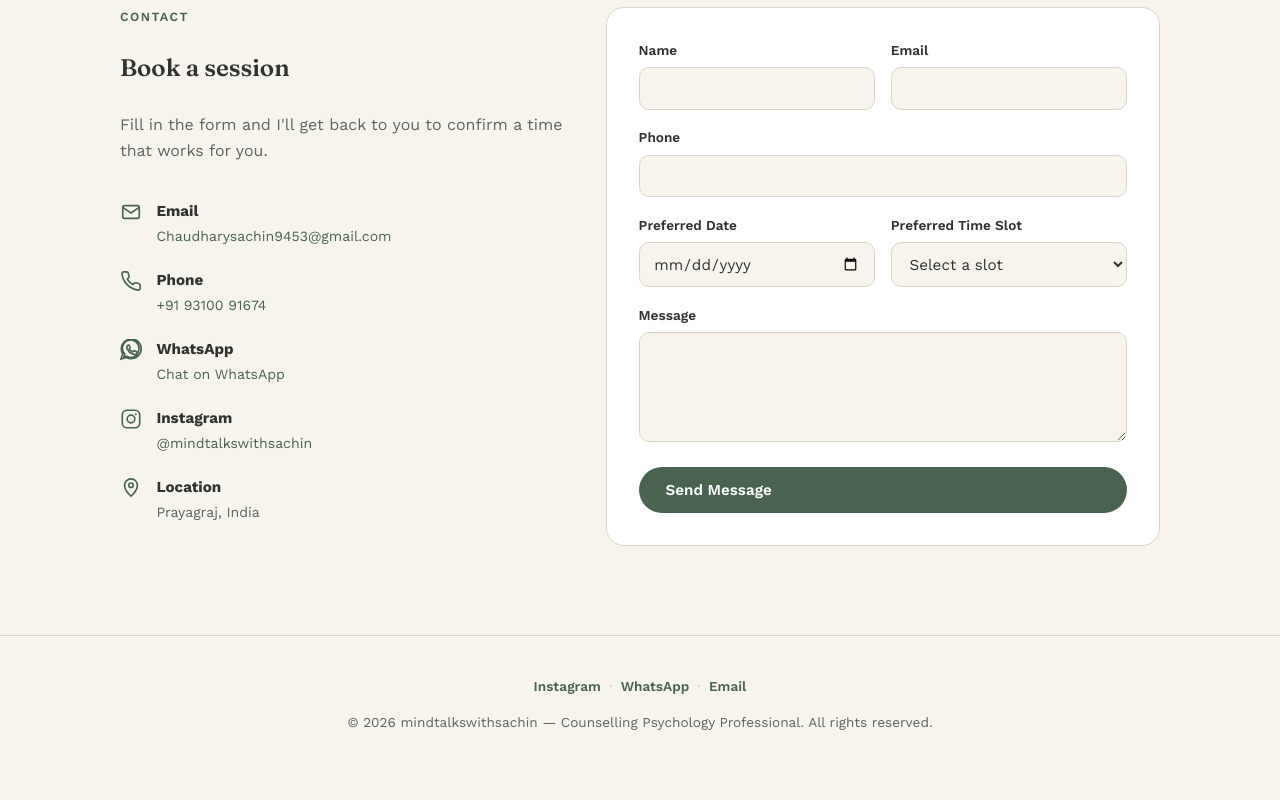
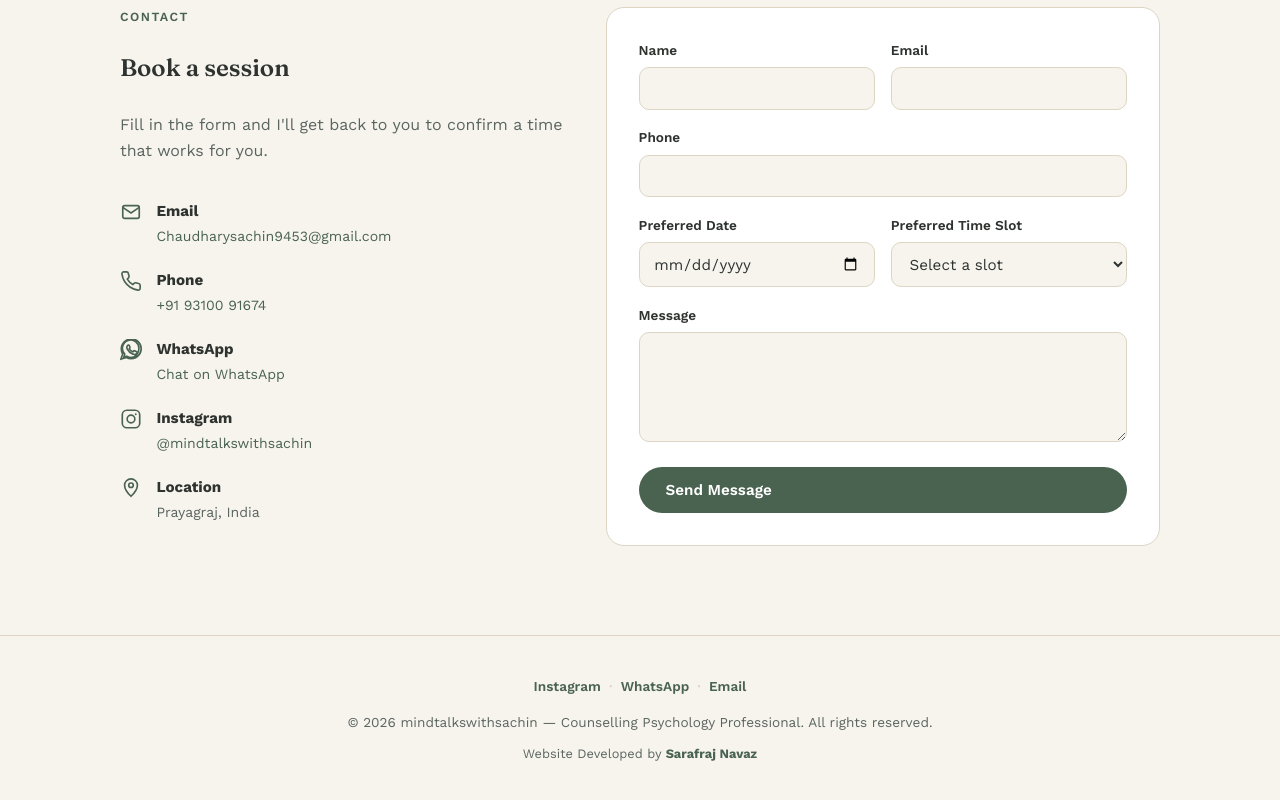
Before and after one commit to sarafraj-navaz/sachin-chaudhary-therapist-website, a plain HTML site: page index.html in a window 1280 px wide. Shown: the part 4688-5488 px from the top of the page. Before the commit the page ends 5462 px from the top, so only its background shows below. Drawn offline with nearby package versions, Linux system fonts and the light colour scheme.

Commit message:
Add files via upload

```diff
--- a/assets/css/style.css
+++ b/assets/css/style.css
@@ -565,6 +565,17 @@ button{ font-family: inherit; cursor: pointer; }
 .footer-social a{ color: var(--sage-deep); }
 .footer-social a:hover{ color: var(--ink); }
 .footer-social span{ color: var(--line); }
+.footer-credit{
+  margin-top: .6rem;
+  font-size: .8rem;
+  color: var(--ink-soft);
+}
+.footer-credit a{
+  color: var(--sage-deep);
+  font-weight: 700;
+  text-decoration: none;
+}
+.footer-credit a:hover{ text-decoration: underline; }
 
 /* ===================================================================
    REVEAL ON SCROLL (subtle, respects reduced motion)
--- a/index.html
+++ b/index.html
@@ -391,6 +391,7 @@
       <a href="mailto:Chaudharysachin9453@gmail.com">Email</a>
     </div>
     &copy; <span id="year"></span> mindtalkswithsachin — Counselling Psychology Professional. All rights reserved.
+    <div class="footer-credit">Website Developed by <a href="https://sarafraj-navaz.github.io/sarafraj-navaz-portfolio/" target="_blank" rel="noopener">Sarafraj Navaz</a></div>
   </div>
 </footer>
 
```
